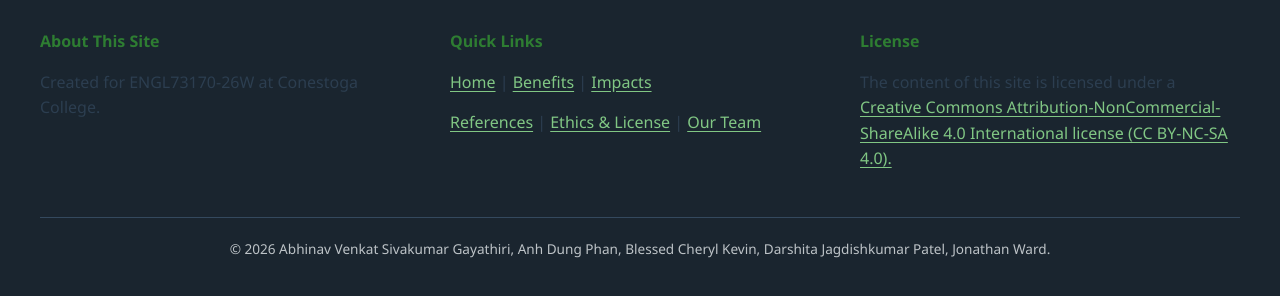
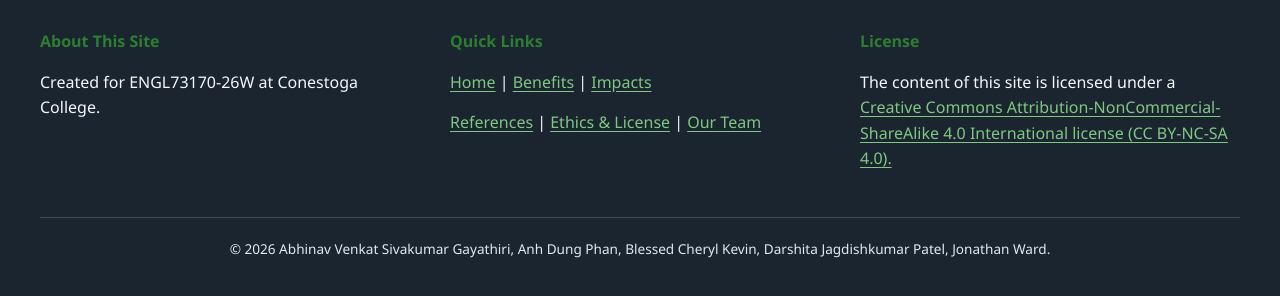
Before and after one commit to AbhinavVenkatSG/group3_projectb, a website: page index.html in a window 1280 px wide. Shown: the part 1708-2004 px from the top of the page. Drawn offline with Linux system fonts and the light colour scheme.

Commit message:
fix: visibility of footer text

```diff
--- a/styles/styles.css
+++ b/styles/styles.css
@@ -382,6 +382,7 @@ footer {
 }
 
 .footer-section {
+    color: #ffffff;
     flex: 1;
     min-width: 250px;
 }
@@ -396,7 +397,7 @@ footer {
     border-top: 1px solid #34495e;
     padding-top: 20px;
     max-width: 1200px;
-    color: #bdc3c7;
+    color: #e2e8f0;
     font-size: 0.85rem;
     text-align: center;
 }
@@ -411,6 +412,10 @@ footer a {
 footer a:hover {
     color: #95f697;
     text-decoration-thickness: 2px;
+}
+
+footer p {
+    color: #f5f7fa;
 }
 
 /* Accessibility & Utils */
```
